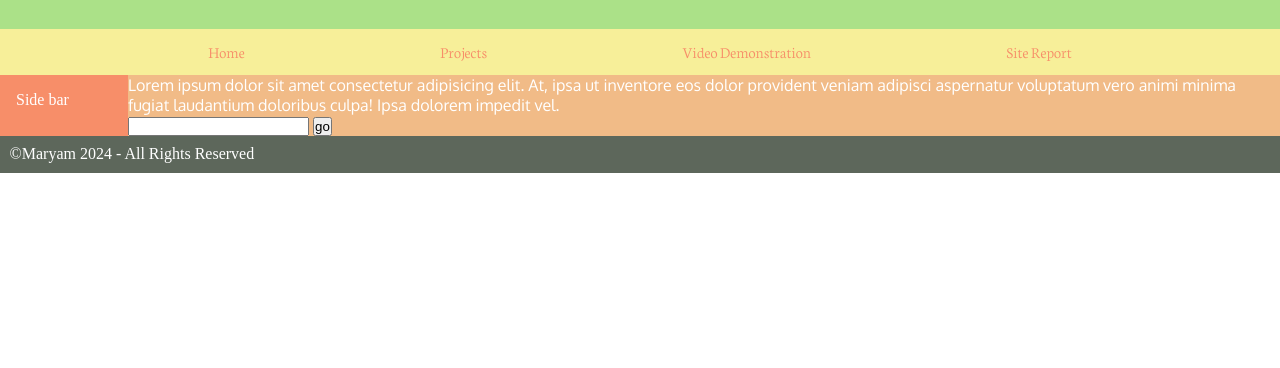
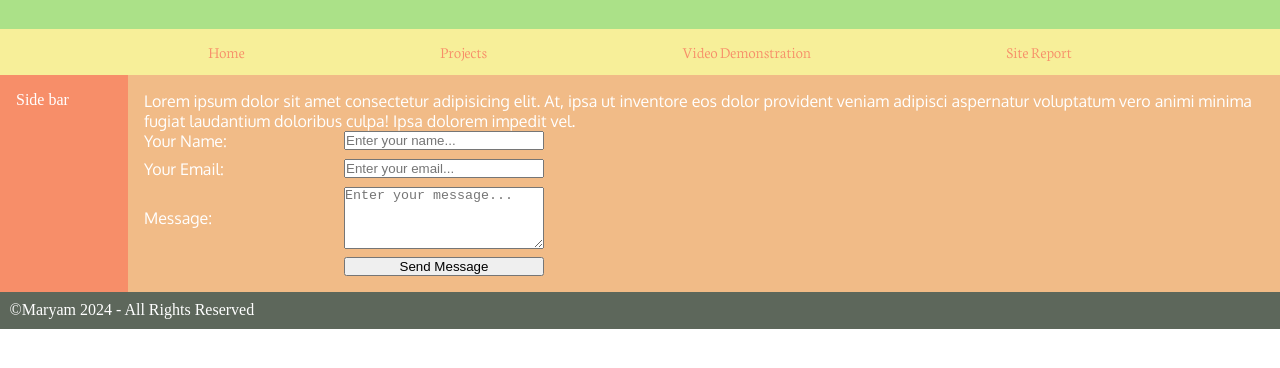
Before and after one commit to maryamadetona/Maryam-s--Website, a plain HTML site: page contact.html in a window 1280 px wide. Shown: the part 74-442 px from the top of the page. Drawn offline with Linux system fonts and the light colour scheme.

Commit message:
added contact form and css, will improve later

```diff
--- a/contact.html
+++ b/contact.html
@@ -8,8 +8,10 @@
     <link rel="stylesheet" href="mobile.css" media="screen and (max-width: 800px)">
     <link rel="stylesheet" href="desktop.css" media="screen and (min-width: 800px)">
 </head>
-<body>
+<body id="clicked">
     <header>
+        <a href="#clicked" class="showNav on"></a>
+        <a href="#" class="showNav off"></a>
         <h1>Contact Me</h1>
     </header>
 
@@ -24,10 +26,22 @@
 
     <main>
         <p>Lorem ipsum dolor sit amet consectetur adipisicing elit. At, ipsa ut inventore eos dolor provident veniam adipisci aspernatur voluptatum vero animi minima fugiat laudantium doloribus culpa! Ipsa dolorem impedit vel.</p>
-        <form action="#" method="get">
-            <input type="text" name="username">
-            <input type="submit" value="go">
+
+        <form action="mailto:" method="get">
+
+            <label for="name">Your Name:</label>
+            <input type="text" id="name" name= "name" placeholder="Enter your name..." required>
+
+            <label for="email">Your Email:</label>
+            <input type="email" id="email" name="email" placeholder="Enter your email..." required>
+
+            <label for="message">Message:</label>
+            <textarea id="message" name="message" rows="4" placeholder="Enter your message..." required></textarea>
+
+            <button type="submit">Send Message</button>
         </form>
+        </body>
+
     </main>
 
     <aside>
--- a/main.css
+++ b/main.css
@@ -11,7 +11,7 @@
     padding: 2em;
     grid-area: header;
     display: flex;
-    justify-content: space-evenly;
+    justify-content: center;
     font-family: "Montserrat", sans-serif;
 }
 
@@ -29,6 +29,7 @@ main {
     color: white;
     grid-area: main;
     font-family: "Oxygen", sans-serif;
+    padding: 1em;
 
 }
 
@@ -58,3 +59,15 @@ nav ul {
     justify-content: space-evenly;
     list-style: none;
 }
+
+form {
+    display: grid;
+    grid-template-columns: 50% 50%;
+    align-items: center;
+    row-gap: 0.5em;
+    width: 25em;
+}
+
+button[type="submit"] {
+    grid-column: 2;
+}
--- a/mobile.css
+++ b/mobile.css
@@ -10,6 +10,12 @@ body {
     "footer";
 }
 
+header {
+    display: flex;
+    justify-content: space-evenly;
+    font-family: "Montserrat", sans-serif;
+    flex-direction: column
+}
 .showNav {
     height: 0.8em;
     width: 1.25em;
```
Also changed, not shown: project.html (+3 -1 lines), sitereport.html (+3 -2 lines), videoDemo.html (+3 -1 lines).
